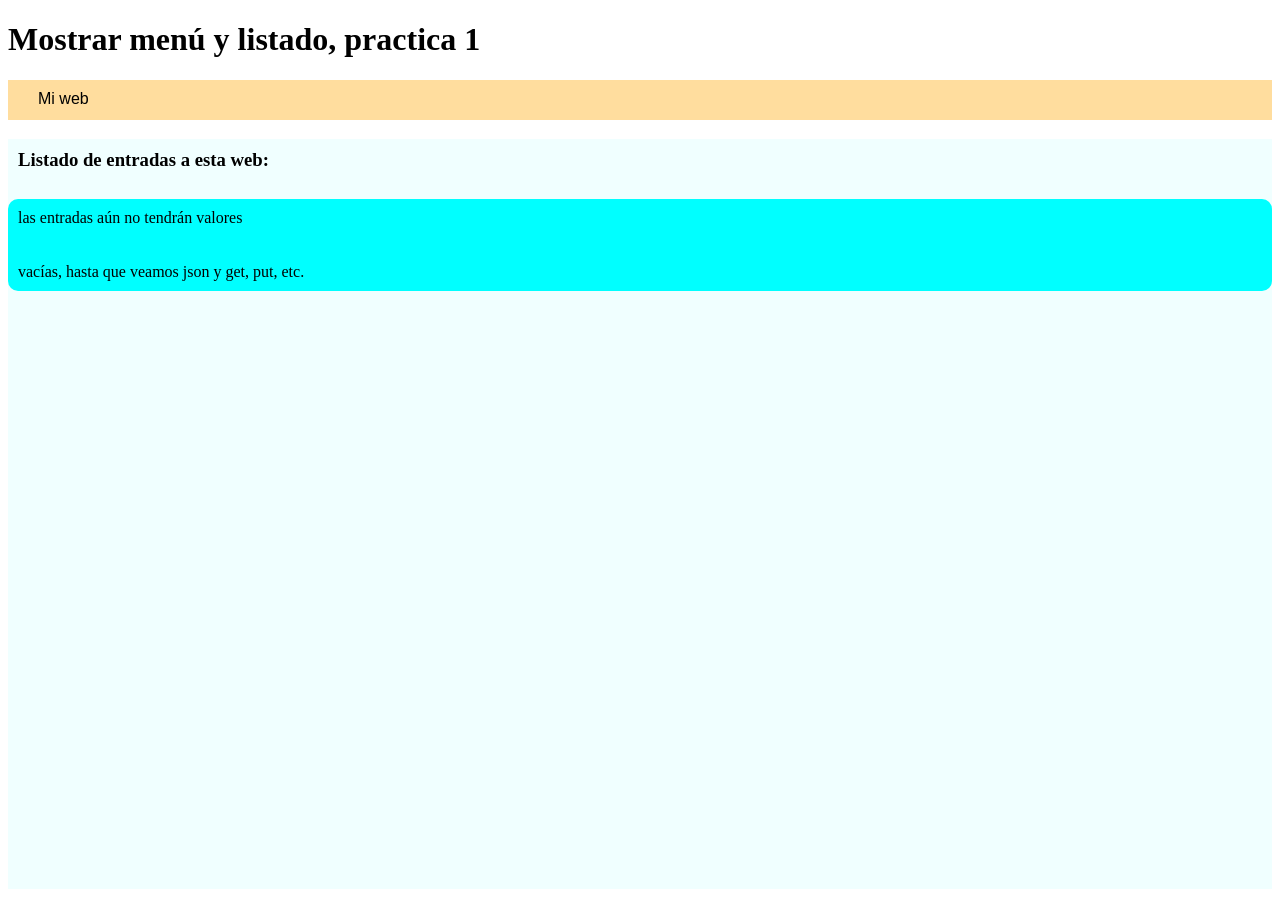
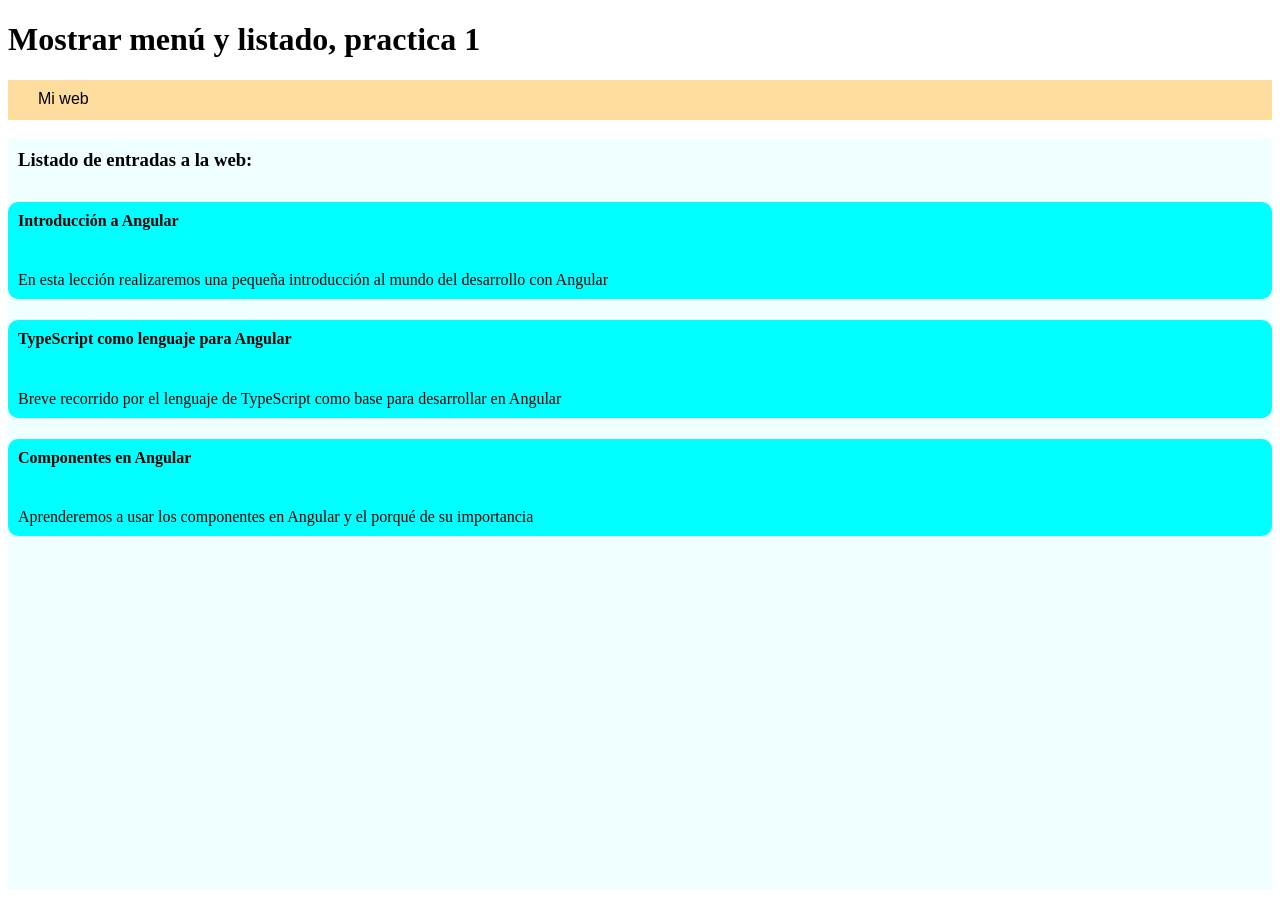
Before and after one commit to jooseacostaa/firstAngularProjectTest, an Angular app: page / in a window 1280 px wide. Built offline with nearby package versions, Linux system fonts and the light colour scheme.

Commit message:
Día 2 Angular, creando listas y bucle @for

```diff
--- a/src/app/views/list/entree/entree.html
+++ b/src/app/views/list/entree/entree.html
@@ -1,4 +1,7 @@
 <div id="entree">
-    <p> las entradas aún no tendrán valores </p>
-    <p> vacías, hasta que veamos json y get, put, etc.</p>
+
+    <h4>{{ entreeItem.title }}</h4>
+
+    <p>{{ entreeItem.abstract }}</p>
+
 </div>
--- a/src/app/views/list/list.html
+++ b/src/app/views/list/list.html
@@ -1,4 +1,11 @@
 <div id="list">
-    <h3> Listado de entradas a esta web: </h3>
-    <app-entree> </app-entree>
+
+    <h3>Listado de entradas a la web:</h3>
+
+    @for (entreeAqui of entryList; track entreeAqui.title) {
+
+    <app-entree [entreeItem]="entreeAqui"></app-entree>
+
+    }
+
 </div>
--- a/src/app/views/list/list.ts
+++ b/src/app/views/list/list.ts
@@ -1,6 +1,7 @@
 import { Component } from '@angular/core';
 
 import { Entree } from './entree/entree';
+import { EntreeItem } from '../../shared/interfaces/entree-item'
 
 @Component({
   imports: [Entree],
@@ -8,4 +9,22 @@ import { Entree } from './entree/entree';
   styleUrl: './list.css',
   templateUrl: './list.html',
 })
-export class List { }
+export class List {
+
+  public entryList: EntreeItem[] = [
+
+    {
+      title: 'Introducción a Angular',
+      abstract: 'En esta lección realizaremos una pequeña introducción al mundo del desarrollo con Angular'
+    },
+    {
+      title: 'TypeScript como lenguaje para Angular',
+      abstract: 'Breve recorrido por el lenguaje de TypeScript como base para desarrollar en Angular'
+    },
+    {
+      title: 'Componentes en Angular',
+      abstract: 'Aprenderemos a usar los componentes en Angular y el porqué de su importancia'
+    }
+  ]
+
+}
```
Also changed, not shown: src/app/views/list/entree/entree.ts (+8 -2 lines).
